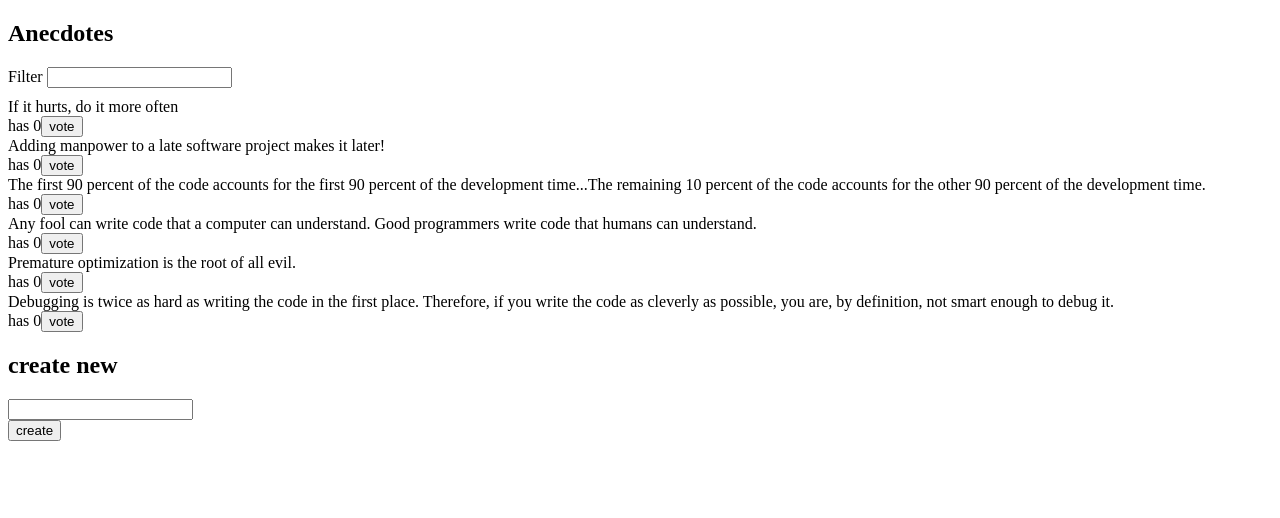
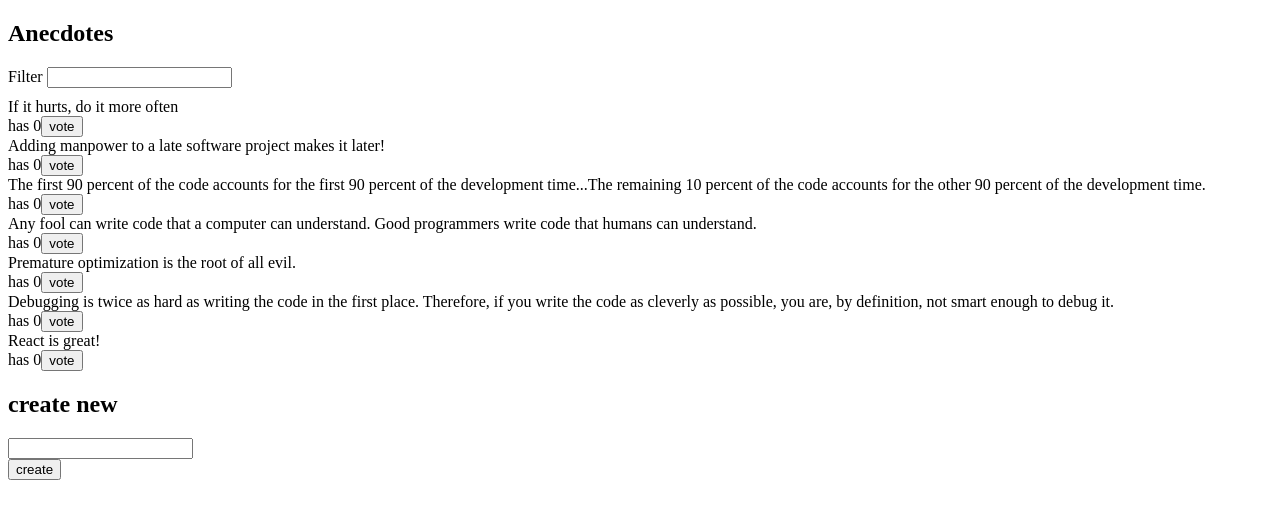
Before and after one commit to HyeeunMok/fullstack-open-2021, a React (Create React App) app in the folder part6/redux-anecdotes/: page / in a window 1280 px wide. Shown: the top 518 px of the page. Built offline with nearby package versions, Linux system fonts and the light colour scheme; data requests are answered from the project's data file; the HTML template or start-up script is replaced by a standard one.

Commit message:
finish ex. 6.14

```diff
--- a/part6/redux-anecdotes/db.json
+++ b/part6/redux-anecdotes/db.json
@@ -1,5 +1,5 @@
 {
-  "anecdotes":[
+  "anecdotes": [
     {
       "content": "If it hurts, do it more often",
       "id": "47145",
@@ -29,6 +29,11 @@
       "content": "Debugging is twice as hard as writing the code in the first place. Therefore, if you write the code as cleverly as possible, you are, by definition, not smart enough to debug it.",
       "id": "98312",
       "votes": 0
+    },
+    {
+      "content": "React is great!",
+      "id": "1u-cd8J",
+      "votes": 0
     }
   ]
 }
--- a/part6/redux-anecdotes/src/App.js
+++ b/part6/redux-anecdotes/src/App.js
@@ -1,5 +1,5 @@
 import React, { useEffect } from 'react';
-import anecdoteService from './services/anecdote';
+import anecdoteService from './services/anecdotes';
 import { initializeAnecdotes } from './reducers/anecdoteReducer';
 import { useDispatch } from 'react-redux';
 
@@ -10,11 +10,13 @@ import Filter from './components/Filter';
 
 const App = () => {
   const dispatch = useDispatch();
+
   useEffect(() => {
     anecdoteService
       .getAll()
       .then(anecdotes => dispatch(initializeAnecdotes(anecdotes)));
   }, [dispatch]);
+
   return (
     <div>
       <h2>Anecdotes</h2>
--- a/part6/redux-anecdotes/src/components/AnecdoteForm.js
+++ b/part6/redux-anecdotes/src/components/AnecdoteForm.js
@@ -5,16 +5,22 @@ import {
   showNotification,
   hideNotification,
 } from '../reducers/notificationReducer';
+import anecdoteService from '../services/anecdotes';
 
 const AnecdoteForm = () => {
   const dispatch = useDispatch();
 
-  const AddAnecdote = event => {
+  const AddAnecdote = async event => {
     event.preventDefault();
-    const anecdote = event.target.anecdote.value;
+    const content = event.target.anecdote.value;
     event.target.anecdote.value = '';
-    dispatch(createAnecdote(anecdote));
-    dispatch(showNotification(`New anectode was added: ${anecdote}`));
+
+    const newAnecdote = await anecdoteService.createNew(content);
+    dispatch(createAnecdote(newAnecdote));
+
+    dispatch(
+      showNotification(`New anectode was added: ${newAnecdote.content}`)
+    );
     setTimeout(() => dispatch(hideNotification()), 5000);
   };
 
--- a/part6/redux-anecdotes/src/reducers/anecdoteReducer.js
+++ b/part6/redux-anecdotes/src/reducers/anecdoteReducer.js
@@ -27,19 +27,16 @@ export const initializeAnecdotes = anecdotes => {
     data: anecdotes,
   };
 };
-export const createAnecdote = anecdote => {
-  return {
-    type: 'NEW_ANECDOTE',
-    data: {
-      content: anecdote,
-      // id: getId(),
-      votes: 0,
-    },
-  };
-};
 
 export const incrementVote = id => {
   return { type: 'INCREMENT_VOTE', data: { id } };
 };
 
+export const createAnecdote = data => {
+  return {
+    type: 'NEW_ANECDOTE',
+    data,
+  };
+};
+
 export default anecdoteReducer;
--- a/part6/redux-anecdotes/src/services/anecdote.js
+++ /dev/null
@@ -1,11 +0,0 @@
-import axios from 'axios';
-
-const baseUrl = 'http://localhost:3001/anecdotes';
-
-const getAll = async () => {
-  const response = await axios.get(baseUrl);
-  return response.data;
-};
-
-// eslint-disable-next-line import/no-anonymous-default-export
-export default { getAll };
--- /dev/null
+++ b/part6/redux-anecdotes/src/services/anecdotes.js
@@ -0,0 +1,23 @@
+import axios from 'axios';
+
+const baseUrl = 'http://localhost:3001/anecdotes';
+
+const getId = () => 100000 * Math.random().toFixed(0);
+
+const getAll = async () => {
+  const response = await axios.get(baseUrl);
+  return response.data;
+};
+
+const createNew = async content => {
+  const object = {
+    content,
+    id: getId(),
+    votes: 0,
+  };
+  const response = await axios.post(baseUrl, object);
+  return response.data;
+};
+
+// eslint-disable-next-line import/no-anonymous-default-export
+export default { getAll, createNew };
```
